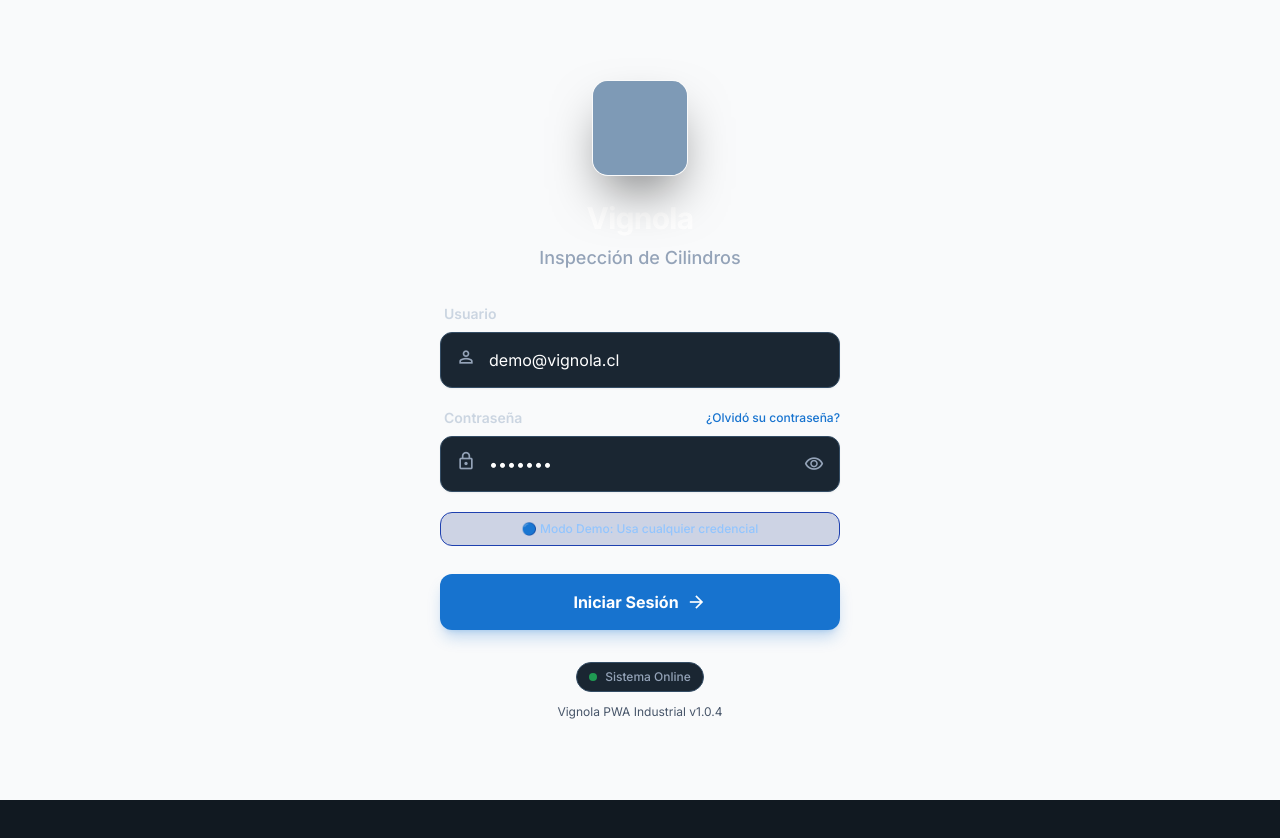
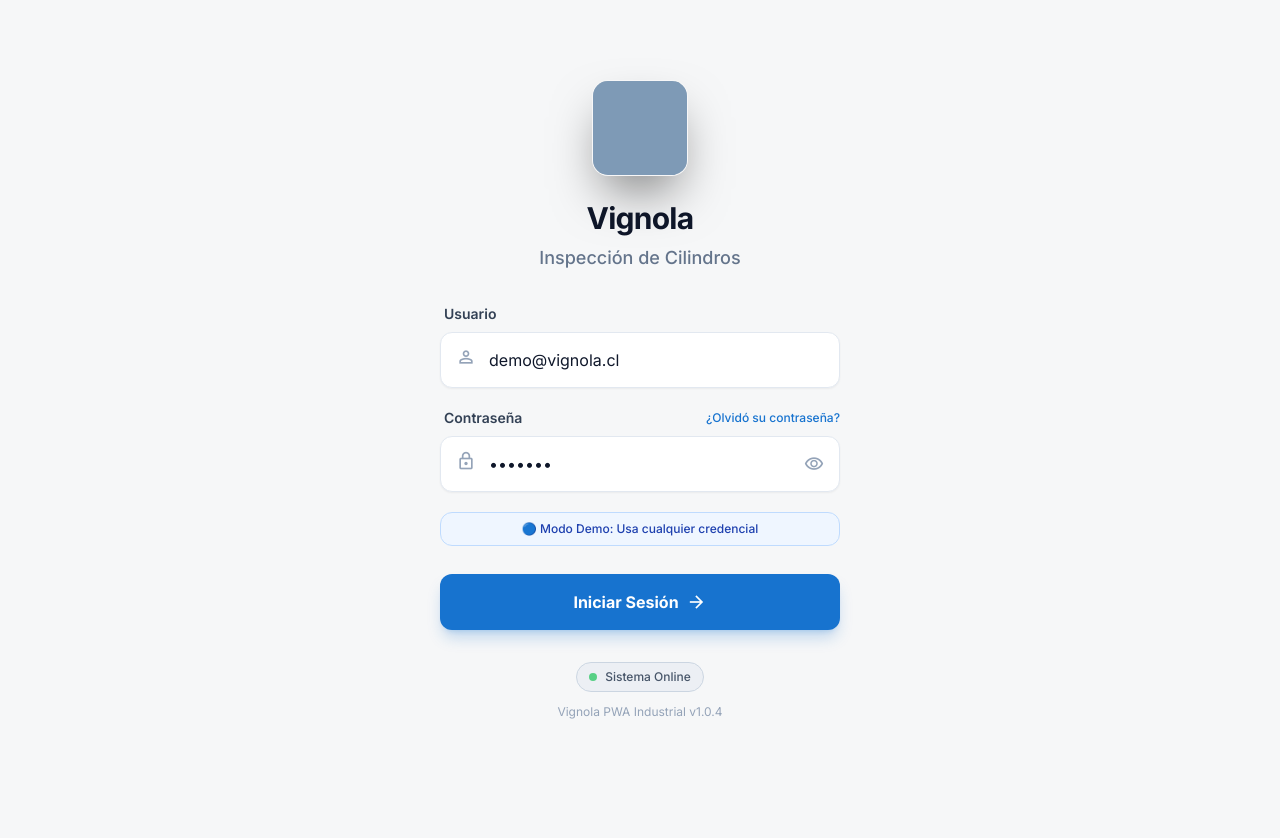
Before and after one commit to chicaderojo/app-vignola, a React (Vite) app: page /login in a window 1280 px wide. Shown: the top 838 px of the page. After the commit the page ends 800 px from the top, so only its background shows below. Built offline with nearby package versions, Linux system fonts and the light colour scheme; no server answers; grey boxes are pictures that could not be loaded.

Commit message:
login actualizado

```diff
--- a/index.html
+++ b/index.html
@@ -1,11 +1,11 @@
 <!doctype html>
-<html lang="es" class="dark">
+<html lang="es">
   <head>
     <meta charset="UTF-8" />
     <link rel="icon" type="image/svg+xml" href="/vite.svg" />
     <meta name="viewport" content="width=device-width, initial-scale=1.0" />
     <meta name="description" content="Sistema de inspección industrial de cilindros hidráulicos" />
-    <meta name="theme-color" content="#111921" />
+    <meta name="theme-color" content="#f6f7f8" />
     <link rel="apple-touch-icon" href="/apple-touch-icon.png" />
     <title>Vignola - Inspección Hidráulica</title>
     <!-- Google Fonts: Material Symbols -->
--- a/src/App.tsx
+++ b/src/App.tsx
@@ -14,7 +14,7 @@
 
 function App() {
   return (
-    <div className="min-h-screen bg-gray-50">
+    <div className="min-h-screen bg-background-light dark:bg-background-dark">
       <Routes>
         <Route path="/login" element={<LoginPage />} />
         <Route
--- a/src/index.css
+++ b/src/index.css
@@ -4,8 +4,7 @@
 
 @layer base {
   body {
-    @apply bg-background-light dark:bg-background-dark text-slate-900 dark:text-white min-h-screen font-display;
-    min-height: max(884px, 100dvh);
+    @apply bg-background-light text-slate-900 dark:bg-background-dark dark:text-white min-h-screen font-display;
   }
 
   /* Material Symbols Outlined */
--- a/src/pages/LoginPage.tsx
+++ b/src/pages/LoginPage.tsx
@@ -41,7 +41,7 @@
   }
 
   return (
-    <div className="min-h-screen flex flex-col items-center justify-center p-4 selection:bg-primary/30 selection:text-primary transition-colors duration-200 relative">
+    <div className="font-display bg-background-light dark:bg-background-dark min-h-screen flex flex-col items-center justify-center p-4 selection:bg-primary/30 selection:text-primary transition-colors duration-200 relative">
 
       {/* Main Container */}
       <div className="w-full max-w-[400px] flex flex-col gap-8 relative z-10">
@@ -115,7 +115,7 @@
               <button
                 type="button"
                 onClick={() => setShowPassword(!showPassword)}
-                className="absolute right-0 top-0 h-full px-4 text-slate-400 hover:text-slate-600 dark:hover:text-slate-300 transition-colors flex items-center"
+                className="absolute right-0 top-0 h-full px-4 text-slate-400 hover:text-white transition-colors flex items-center"
               >
                 <span className="material-symbols-outlined text-[20px]">
                   {showPassword ? 'visibility_off' : 'visibility'}
```
